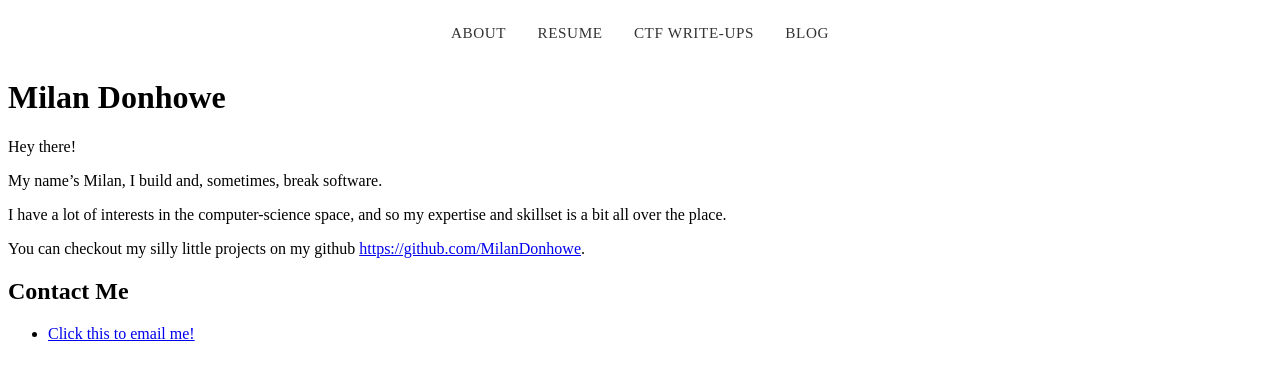
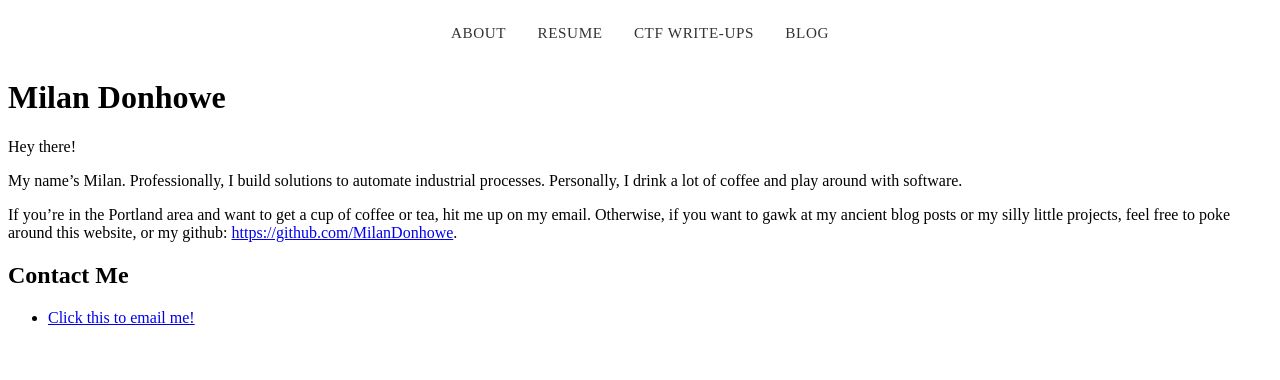
Before and after one commit to MilanDonhowe/MilanDonhowe.github.io, a Jekyll site: the page built from index.md, in a window 1280 px wide. Shown: the top 380 px of the page. Built offline with Jekyll 4.4.1, drawn with Linux system fonts in a browser that asks for light colours; our own code applies the rules of GitHub Pages for plain Markdown files.

Commit message:
index.md update 9millionth time

```diff
--- a/index.md
+++ b/index.md
@@ -1,11 +1,10 @@
 # Milan Donhowe
 Hey there!
 
-My name's Milan, I build and, sometimes, break software.
+My name's Milan.  Professionally, I build solutions to automate industrial processes.  Personally, I drink a lot of coffee and play around with software.
 
-I have a lot of interests in the computer-science space, and so my expertise and skillset is a bit all over the place.
+If you're in the Portland area and want to get a cup of coffee or tea, hit me up on my email.  Otherwise, if you want to gawk at my ancient blog posts or my silly little projects, feel free to poke around this website, or my github: [https://github.com/MilanDonhowe](https://github.com/MilanDonhowe).
 
-You can checkout my silly little projects on my github [https://github.com/MilanDonhowe](https://github.com/MilanDonhowe).
 
 ## Contact Me
 - [Click this to email me!](mailto:milanaugust+personal@gmail.com)
```
